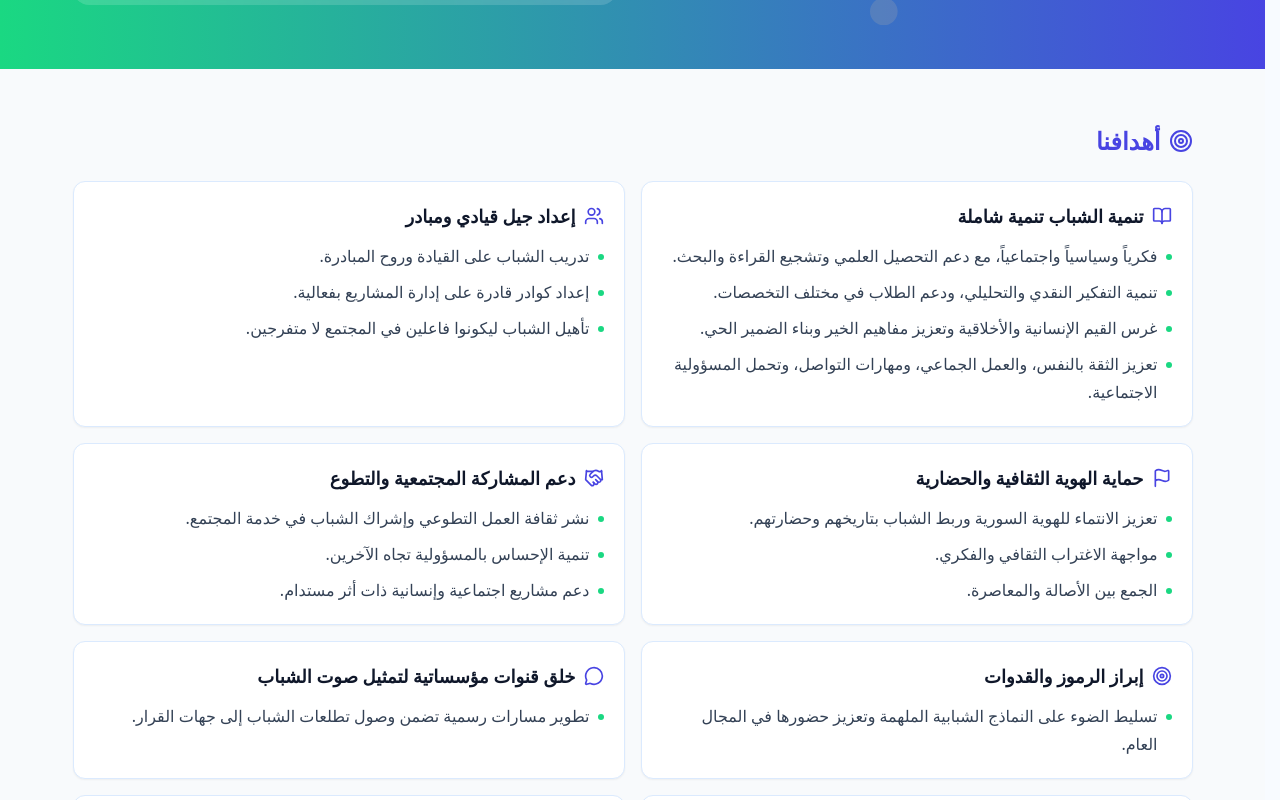
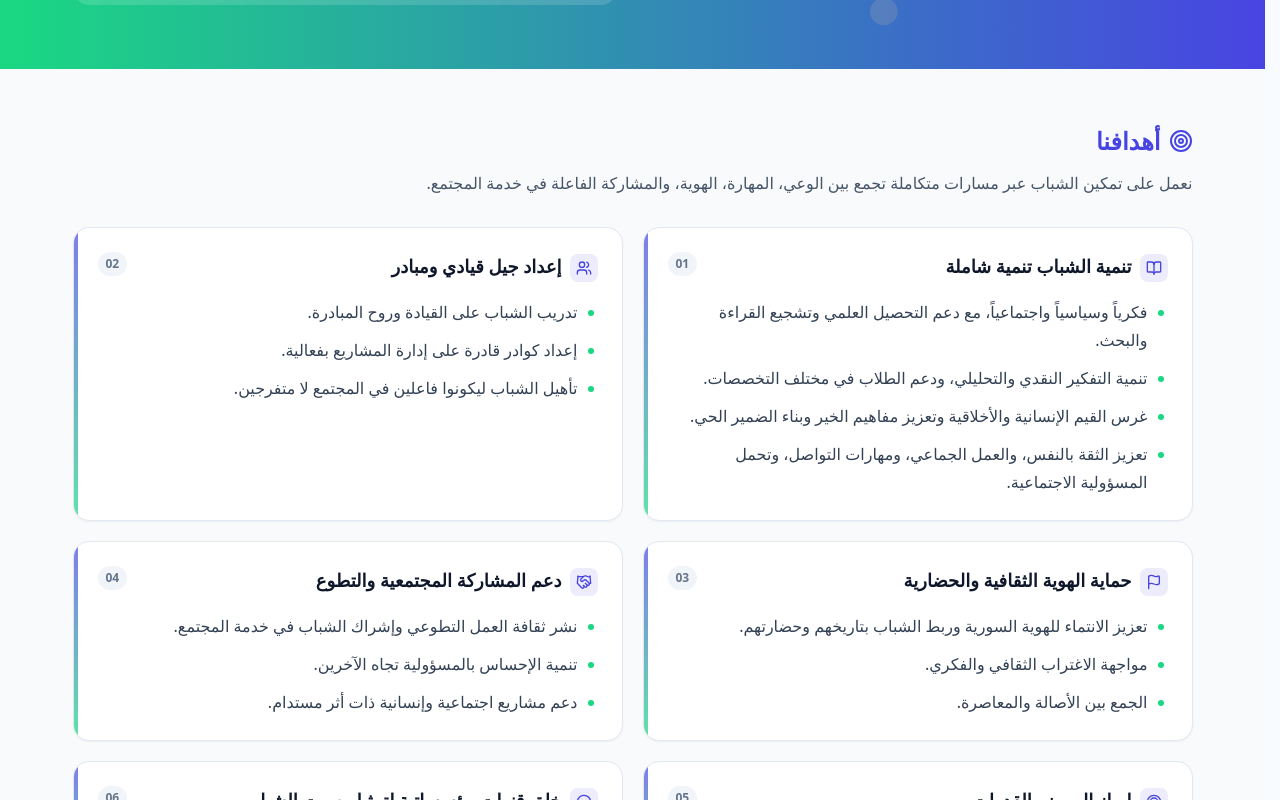
Before and after one commit to ibtikar-syria/youth-affairs, a React (Vite) app in the folder frontend/: page / in a window 1280 px wide. Shown: the part 480-1280 px from the top of the page. Built offline with nearby package versions, Linux system fonts and the light colour scheme; no server answers.

Commit message:
fix: improve layout and styling for goals section on LandingPage component

```diff
--- a/frontend/src/views/LandingPage.tsx
+++ b/frontend/src/views/LandingPage.tsx
@@ -244,22 +244,38 @@ export const LandingPage = () => {
         </section>
 
         <section className="animate-in js-reveal mx-auto max-w-6xl px-4 py-14">
-          <h3 className="mb-6 inline-flex items-center gap-2 text-2xl font-bold text-primary">
-            <Target className="h-6 w-6" />
-            أهدافنا
-          </h3>
-          <div className="js-stagger-cards grid gap-4 md:grid-cols-2">
+          <div className="mb-8 space-y-3">
+            <h3 className="inline-flex items-center gap-2 text-2xl font-bold text-primary">
+              <Target className="h-6 w-6" />
+              أهدافنا
+            </h3>
+            <p className="max-w-3xl text-sm leading-7 text-slate-600 md:text-base">
+              نعمل على تمكين الشباب عبر مسارات متكاملة تجمع بين الوعي، المهارة، الهوية، والمشاركة الفاعلة في خدمة المجتمع.
+            </p>
+          </div>
+          <div className="js-stagger-cards grid gap-5 md:grid-cols-2">
             {goals.map((goal, index) => {
               const Icon = goalIcons[index % goalIcons.length]
               return (
-              <article key={goal.title} className="js-card rounded-xl border border-blue-100 bg-white p-5 shadow-sm transition-all duration-300 hover:rounded-l-[3rem] hover:shadow-lg hover:scale-[1.02] hover:border-primary/30">
-                <h4 className="mb-3 inline-flex items-center gap-2 text-lg font-bold text-slate-900">
-                  <Icon className="h-5 w-5 text-primary" />
-                  {goal.title}
+              <article key={goal.title} className="js-card group relative overflow-hidden rounded-2xl border border-slate-200 bg-white p-6 shadow-sm transition-all duration-300 hover:-translate-y-0.5 hover:rounded-l-[3.5rem] hover:border-primary/35 hover:shadow-xl">
+                <span
+                  aria-hidden="true"
+                  className="absolute inset-y-0 left-0 w-1 bg-gradient-to-b from-primary/70 to-accent/70 transition-all duration-300 group-hover:w-1.5"
+                />
+                <h4 className="mb-4 flex items-start justify-between gap-3 text-lg font-bold text-slate-900">
+                  <span className="inline-flex items-start gap-2">
+                    <span className="mt-0.5 inline-flex h-7 w-7 shrink-0 items-center justify-center rounded-lg bg-primary/10 text-primary">
+                      <Icon className="h-4 w-4" />
+                    </span>
+                    <span>{goal.title}</span>
+                  </span>
+                  <span className="shrink-0 rounded-full bg-slate-100 px-2 py-1 text-xs font-semibold text-slate-500">
+                    {String(index + 1).padStart(2, '0')}
+                  </span>
                 </h4>
-                <ul className="space-y-2 text-slate-700">
+                <ul className="space-y-2.5 text-slate-700">
                   {goal.points.map((point) => (
-                    <li key={point} className="flex items-start gap-2 leading-7">
+                    <li key={point} className="flex items-start gap-2.5 rounded-lg px-1 leading-7 transition-colors duration-200 group-hover:bg-slate-50/70">
                       <span className="mt-3 h-1.5 w-1.5 shrink-0 rounded-full bg-accent" />
                       <span>{point}</span>
                     </li>
```
